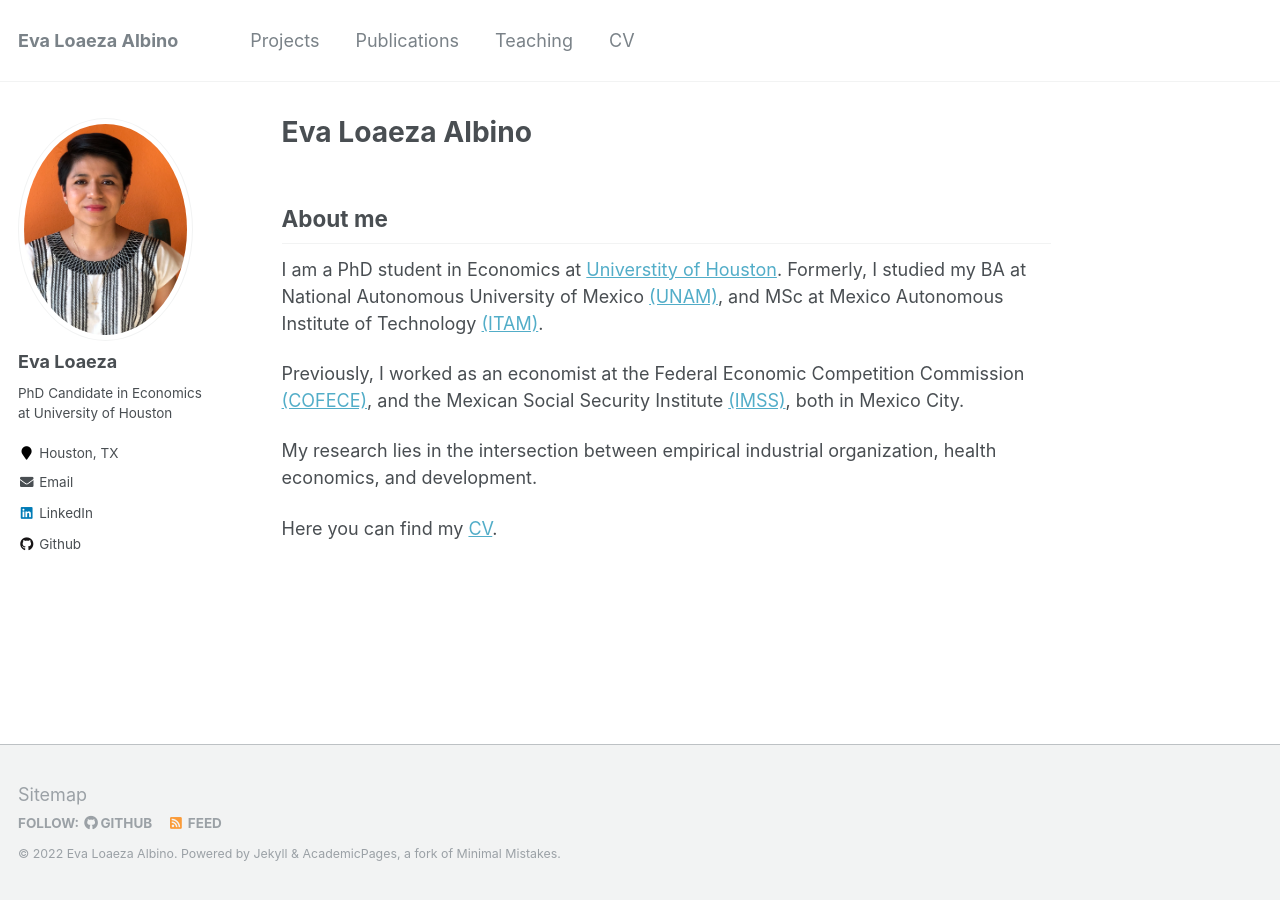
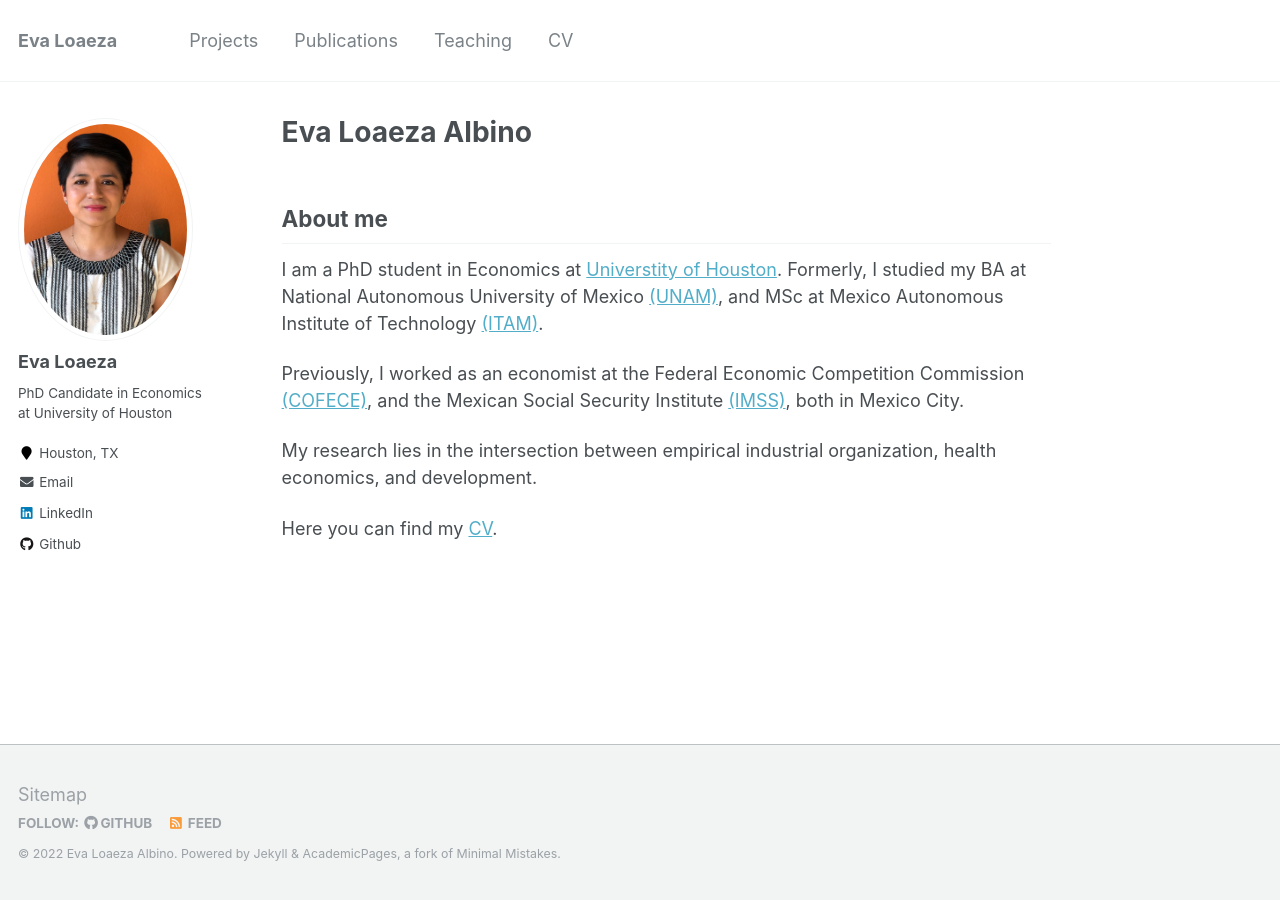
Before and after one commit to evaloaeza/evaloaeza.github.io, a Jekyll site: the page built from _pages/about.md, in a window 1280 px wide. Built offline with Jekyll 4.4.1, drawn with Linux system fonts in a browser that asks for light colours.

Commit message:
Update _config.yml

```diff
--- a/_config.yml
+++ b/_config.yml
@@ -7,7 +7,7 @@
 
 # Site Settings
 locale                   : "en-US"
-title                    : "Eva Loaeza Albino"
+title                    : "Eva Loaeza"
 title_separator          : "-"
 name                     : &name "Eva Loaeza Albino"
 description              : &description "PhD Candidate in Economics at University of Houston"
```
